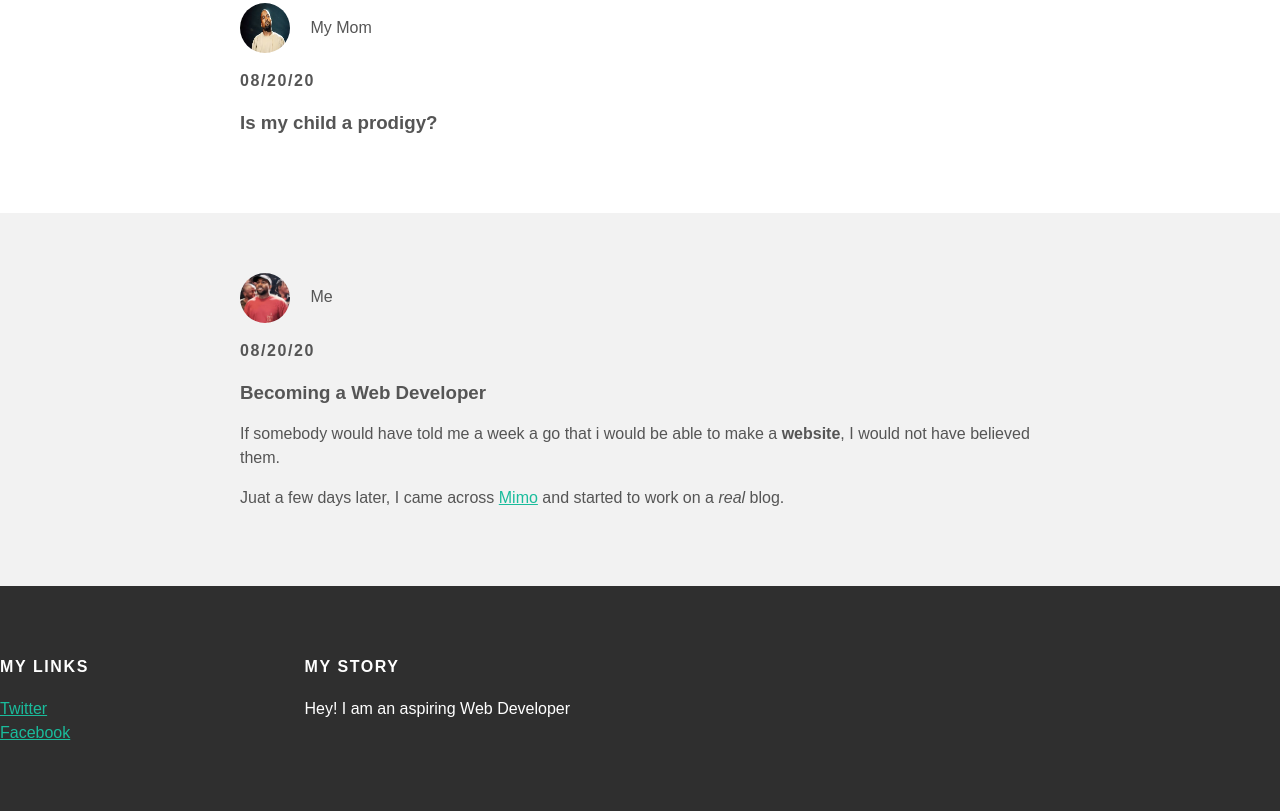
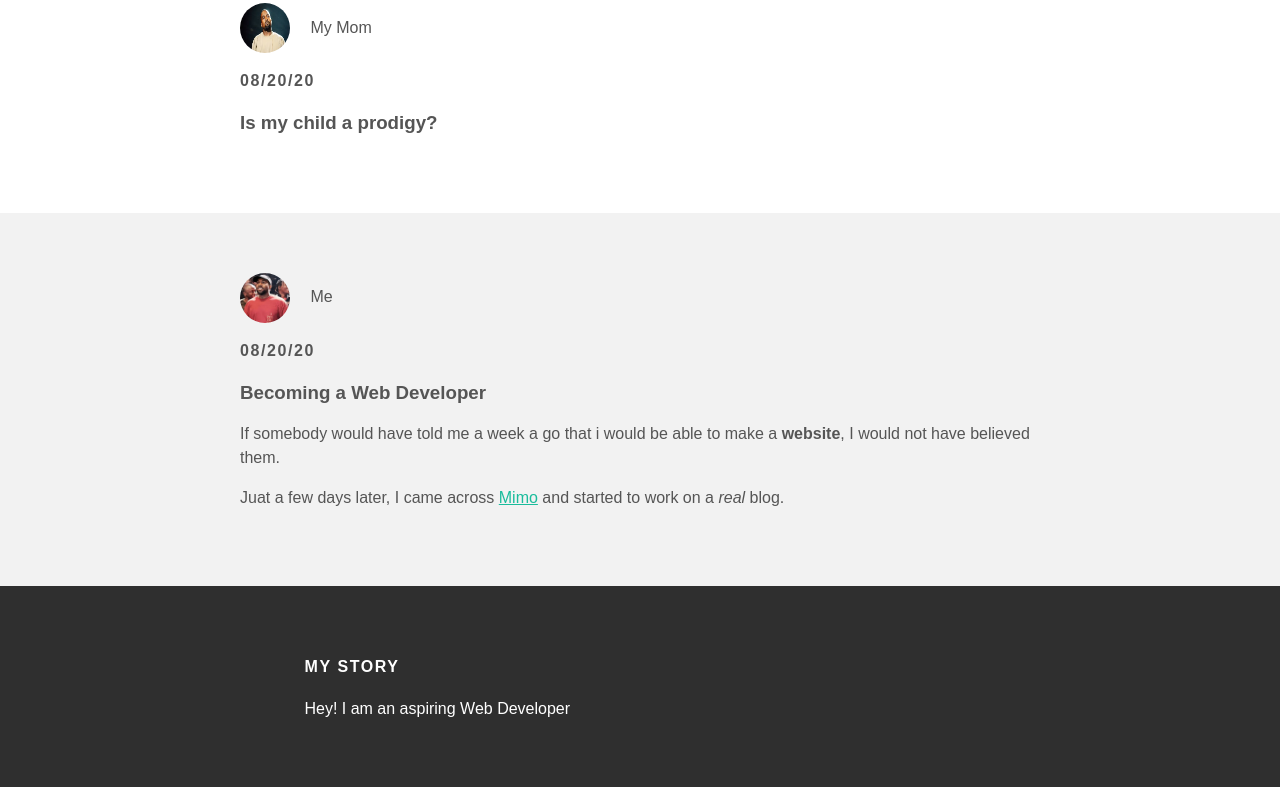
Before and after one commit to joelamm69/joelamm69.github.io, a plain HTML site: page index.html in a window 1280 px wide. Shown: the part 580-1391 px from the top of the page. After the commit the page ends 1367 px from the top, so only its background shows below. Drawn offline with Linux system fonts and the light colour scheme; a web font is replaced by a local one.

Commit message:
Remove social media links from footer
Removed social media links from the footer section.

```diff
--- a/index.html
+++ b/index.html
@@ -58,12 +58,6 @@
     <div id="footer">
       <div class="container">
         <div class="column">
-          <h4>My Links</h4>
-          <p>
-            <a href="https://twitter.com/jlamm10">Twitter</a>
-            <br>
-            <a href="https://facebook.com/joseph.lamm.9">Facebook</a>
-          </p>
         </div>
         <div class="column">
           <h4>My Story</h4>
```
